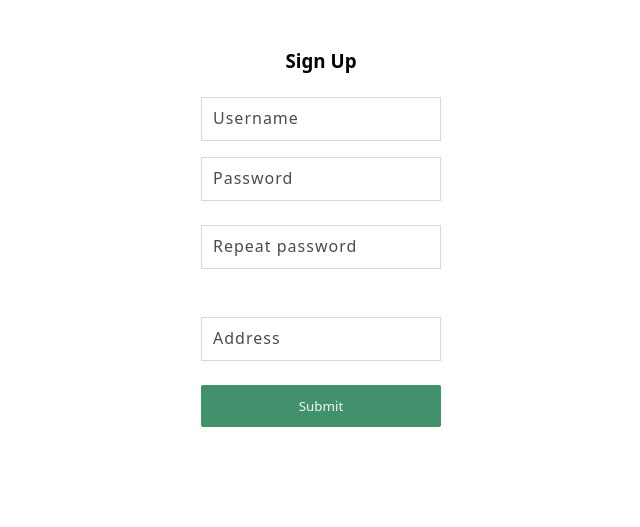
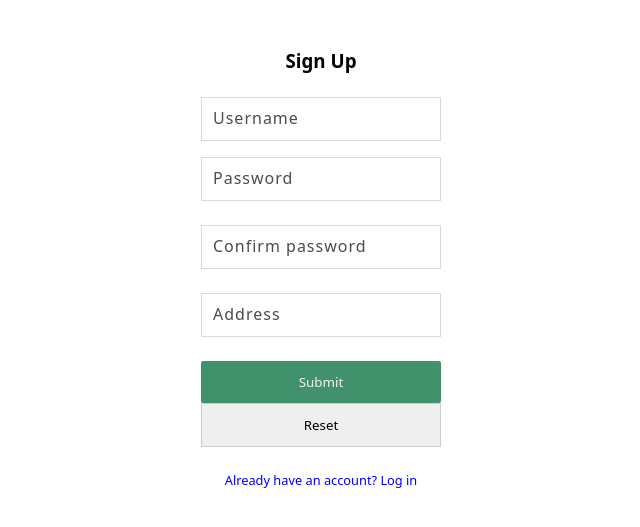
Before and after one commit to henrikvalmin/eitf05-group11, a PHP site: page /php/signup.php in a window 1280 px wide. Shown: the top 527 px of the page, without its empty margins (319-959 px from the left). Run offline with PHP 8.4, Linux system fonts and the light colour scheme.

Commit message:
Added password policy + reset button

```diff
--- a/php/inc/signup.inc.php
+++ b/php/inc/signup.inc.php
@@ -22,6 +22,10 @@
       header("location:../signup.php?error=pwdMatch");
       exit();
     }
+    if (validPassword($pwd) !== false){
+      header("location:../signup.php?error=invalidPassword");
+      exit();
+    }
     if (usernameExists($conn, $username) !== false){
       header("location:../signup.php?error=usernametaken");
       exit();
--- a/php/signup.php
+++ b/php/signup.php
@@ -1,4 +1,3 @@
-
 <link rel="stylesheet" href="../styles/index.css" />
 
  <section class="signup-form">
@@ -15,21 +14,21 @@
       <label for="pwd">Password</label>
     </p>
     <p>
-      <input type="password" name="pwdrepeat" placeholder="Repeat password..." required>
-        <label for="pwdrepeat">Repeat password</label>
+      <input type="password" name="pwdrepeat" placeholder="Confirm password..." required>
+      <label for="pwdrepeat">Confirm password</label>
     </p>
-      <p>
     <p>
     <input type="text" name="address" placeholder="Address..." required>
       <label for="address">Address</label>
     </p>
       <input type="submit" name="submit" value="Submit">
-       </p>
+      <input type="reset">
+      <element id= "login-reference"><a href="login.php">Already have an account? Log in </a></element>
     </form>
     </main>
     </div>
+
 <?php
-session_start();
 if(isset($_GET["error"])){
     if($_GET["error"] == "invalidUsername"){
         echo "<p><center>Username is invalid, only letters and numbers or allowed</center></p>";
@@ -46,6 +45,9 @@ if(isset($_GET["error"])){
     else if($_GET["error"] == "passwordtooweak"){
       echo "<p><center>Password is too weak, try again!</center></p>";
     }
+    else if($_GET["error"] == "invalidPassword"){
+      echo "<p><center>Password must be atleast 8 characters, 1 uppercase letter and 1 digit!</center></p>";
+    }
     else if($_GET["error"] == "none"){
       echo "<p><center>You have signed up!</center></p>";
     }
--- a/styles/index.css
+++ b/styles/index.css
@@ -163,6 +163,12 @@ form input[type=submit], form input[type=reset] {
 form input[type=submit]:hover, form input[type=submit]:focus {
     text-decoration: underline;
 }
+form input[type=reset]{
+    cursor: pointer;
+}
+form input[type=reset]:hover, form input[type=reset]:focus {
+    text-decoration: underline;
+}
 #forgot-password {
     margin-top: 0.3rem;
     margin-right: -6rem;
@@ -172,3 +178,15 @@ form input[type=submit]:hover, form input[type=submit]:focus {
     text-align: right;
     cursor: pointer;
 }
+#login-reference {
+    margin-top: 1.5rem;
+    font-size: 80%;
+    font-weight: 400;
+    display: block;
+    text-align: center;
+    color: #0000ff;
+}
+
+#login-reference a:hover, #login-reference a:focus {
+    text-decoration: underline;
+}
```
Also changed, not shown: php/inc/functions.inc.php (+12 -3 lines). Lines whose indentation alone changed are shown as unchanged.
